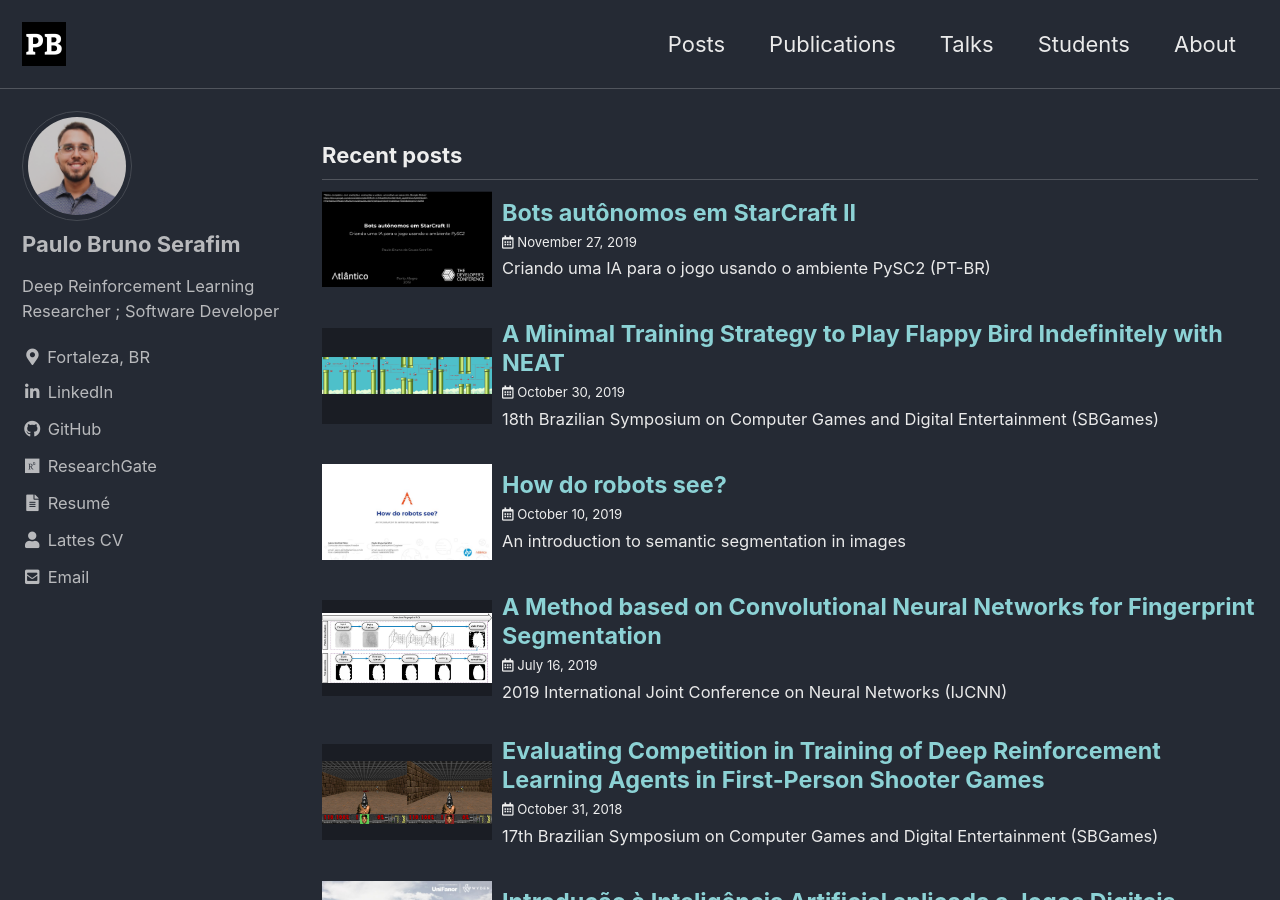
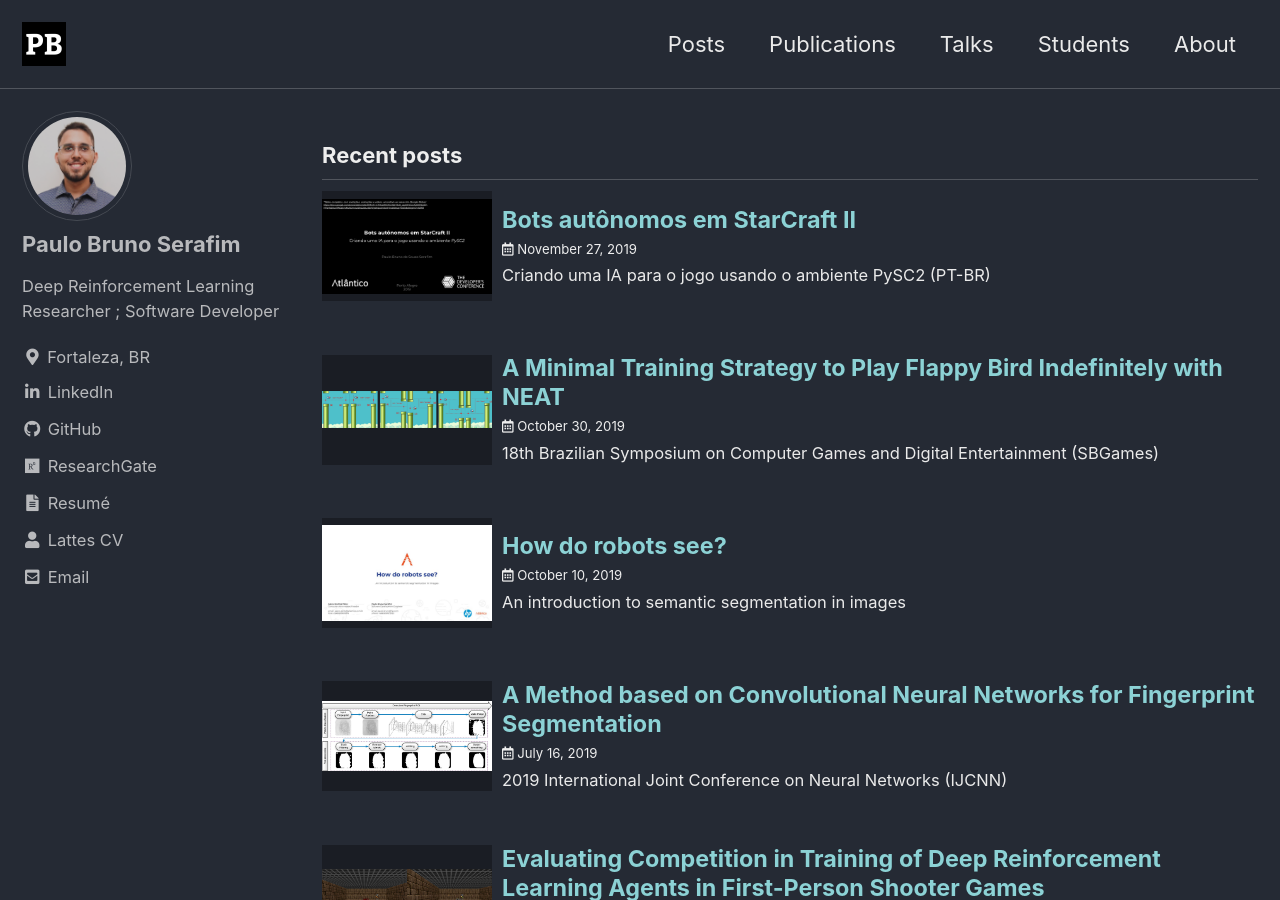
Before and after one commit to paulobruno/PersonalSite, a Jekyll site: the page built from index.html, in a window 1280 px wide and 900 px high. Built offline with Jekyll 4.4.1, drawn with Linux system fonts in a browser that asks for light colours; cached includes are drawn as plain includes; the list of posts is cut into pages by our own code.

Commit message:
Adjust margin between list items

```diff
--- a/_includes/archive-single.html
+++ b/_includes/archive-single.html
@@ -11,8 +11,8 @@
 {% endif %}
 
 {% if include.type != "grid" and post.thumbnail %}
-<div style="display:flex;align-items:center;margin-bottom:32px">
-  <div style="width:170px;height: 96px;background:#1a1d24;margin-right: 10px;flex-shrink: 0;display: flex;align-items: center;">
+<div style="display:flex;align-items:center;margin-bottom:52px">
+  <div style="width:170px;height: 110px;background:#1a1d24;margin-right: 10px;flex-shrink: 0;display: flex;align-items: center;">
     {% if post.link %}
       <img style="width:100%;cursor:pointer" src="{{ post.thumbnail }}" alt="" onclick="location.href='{{ post.link }}'">
     {% else %}
```
